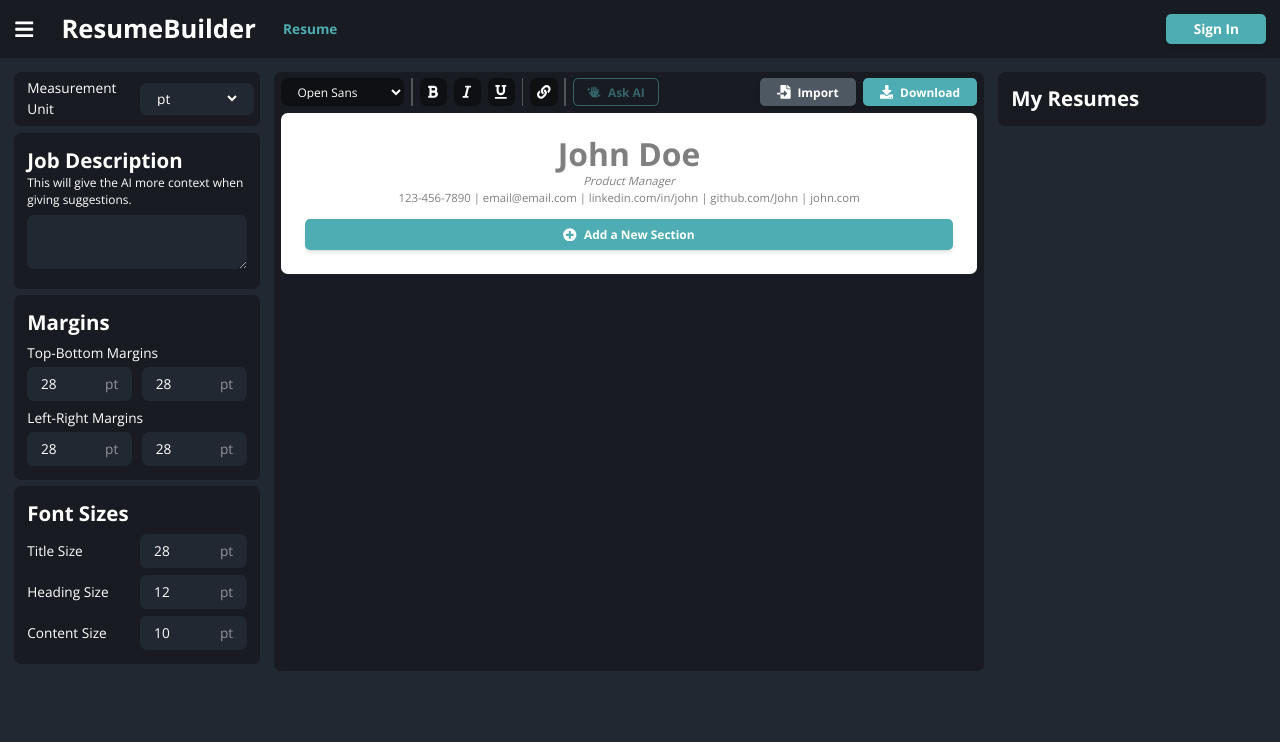
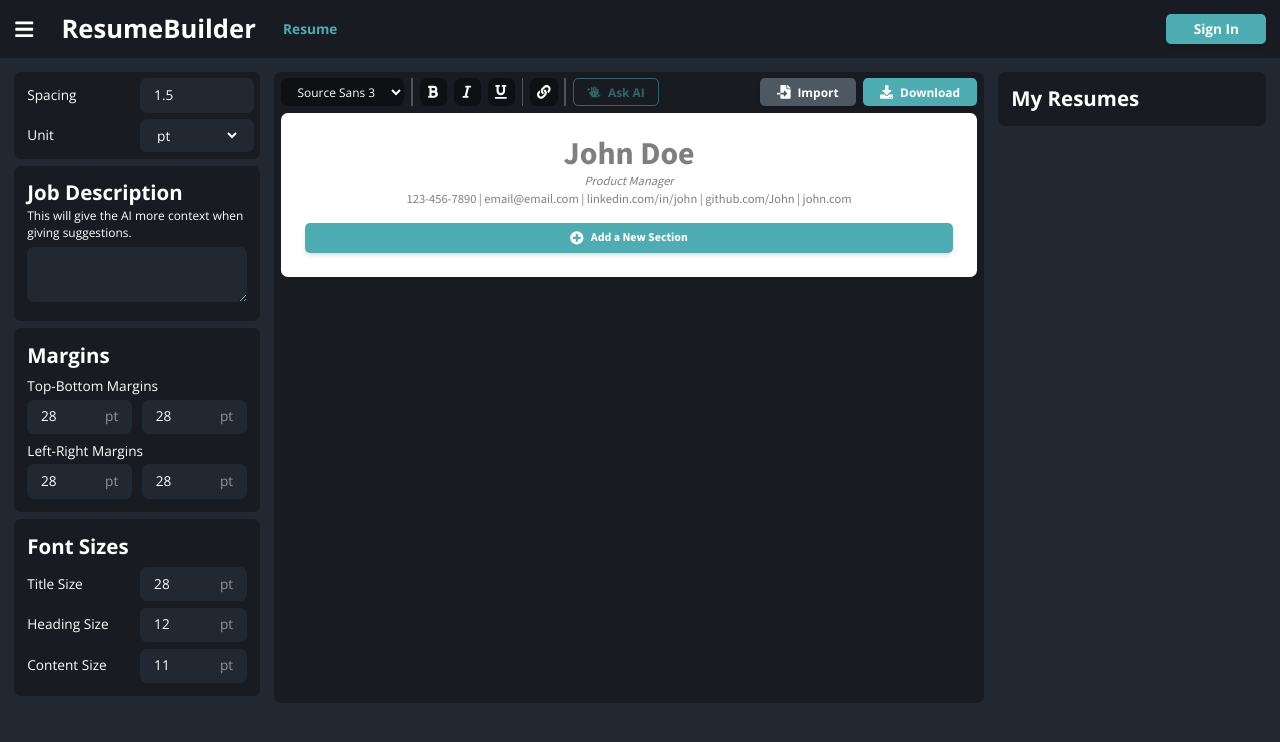
Before and after one commit to Jxl-s/resume-builder, a Next.js app: page /en in a window 1280 px wide. Shown: the top 742 px of the page. Built offline with nearby package versions, Linux system fonts and the light colour scheme; a web font is replaced by a local one.

Commit message:
save all

```diff
--- a/src/app/[locale]/Editor.tsx
+++ b/src/app/[locale]/Editor.tsx
@@ -28,11 +28,20 @@ const Editor: FC = () => {
 
     const font = useDocSettingsStore((state) => state.font);
 
+    // spacing
+    const spacing = useDocSettingsStore((state) => state.spacing);
+    const multiplierUnit = useDocSettingsStore((state) => state.multiplierUnit);
+
     // get margins
     const marginTop = useDocSettingsStore((state) => state.marginTop);
     const marginBottom = useDocSettingsStore((state) => state.marginBottom);
     const marginLeft = useDocSettingsStore((state) => state.marginLeft);
     const marginRight = useDocSettingsStore((state) => state.marginRight);
+
+    // get sizes
+    const titleSize = useDocSettingsStore((state) => state.titleSize);
+    const headingSize = useDocSettingsStore((state) => state.headingSize);
+    const contentSize = useDocSettingsStore((state) => state.contentSize);
 
     // Initial load
     useEffect(() => {
@@ -47,12 +56,21 @@ const Editor: FC = () => {
     }, [
         sections,
         mounted,
+
         font,
+        spacing,
+
         header,
+        multiplierUnit,
+
         marginTop,
         marginBottom,
         marginLeft,
         marginRight,
+
+        titleSize,
+        headingSize,
+        contentSize,
     ]);
 
     useEffect(() => {
@@ -81,7 +99,10 @@ const Editor: FC = () => {
     return (
         <div
             className={`bg-white text-black w-[612pt] rounded-lg`}
-            style={fonts[font].style}
+            style={{
+                ...fonts[font].style,
+                lineHeight: spacing,
+            }}
         >
             <div
                 style={{
--- a/src/app/[locale]/LeftBar.tsx
+++ b/src/app/[locale]/LeftBar.tsx
@@ -72,11 +72,23 @@ const LeftBar: FC = () => {
     const setSContent = (size: number) =>
         setContentSize(convertFromUnit(size, multiplierUnit));
 
+    const spacing = useDocSettingsStore((state) => state.spacing);
+    const setSpacing = useDocSettingsStore((state) => state.setSpacing);
+
     return (
         <section className="w-full">
             <article className="bg-dark1 rounded-lg p-2 w-full print:hidden mb-2 block">
+                <div className="grid grid-cols-2 gap-2 justify-between items-center mb-2">
+                    <span className="ms-2">Spacing</span>
+                    <input
+                        className="bg-dark2 w-full rounded-lg py-2 px-4"
+                        type="number"
+                        value={spacing}
+                        onChange={(e) => setSpacing(Number(e.target.value))}
+                    />
+                </div>
                 <div className="grid grid-cols-2 gap-2 justify-between items-center">
-                    <span className="ms-2">Measurement Unit</span>
+                    <span className="ms-2">Unit</span>
                     <div className="bg-dark2 rounded-lg py-2 px-4 flex justify-between gap-2">
                         <select
                             className="bg-inherit w-full"
--- a/src/stores/useDocSettingsStore.ts
+++ b/src/stores/useDocSettingsStore.ts
@@ -4,6 +4,9 @@ import fonts from "../app/fonts";
 interface DocSettings {
     font: keyof typeof fonts;
     setFont: (font: keyof typeof fonts) => void;
+
+    spacing: number;
+    setSpacing: (size: number) => void;
 
     titleSize: number;
     setTitleSize: (size: number) => void;
@@ -26,14 +29,17 @@ interface DocSettings {
 }
 
 const useDocSettingsStore = create<DocSettings>((set) => ({
-    font: "openSans",
+    font: "sourceSans3",
     setFont: (font) => set({ font }),
+
+    spacing: 1.5,
+    setSpacing: (size) => set({ spacing: size }),
 
     titleSize: 28,
     setTitleSize: (size) => set({ titleSize: size }),
     headingSize: 12,
     setHeadingSize: (size) => set({ headingSize: size }),
-    contentSize: 10,
+    contentSize: 11,
     setContentSize: (size) => set({ contentSize: size }),
 
     marginTop: 28,
--- a/src/utils/storage.ts
+++ b/src/utils/storage.ts
@@ -16,6 +16,8 @@ export const saveState = () => {
         marginLeft,
         marginRight,
         marginTop,
+        spacing,
+        multiplierUnit,
     } = useDocSettingsStore.getState();
 
     console.log(marginBottom);
@@ -36,6 +38,9 @@ export const saveState = () => {
                 marginLeft,
                 marginRight,
                 marginTop,
+
+                spacing,
+                multiplierUnit,
             },
         })
     );
```
